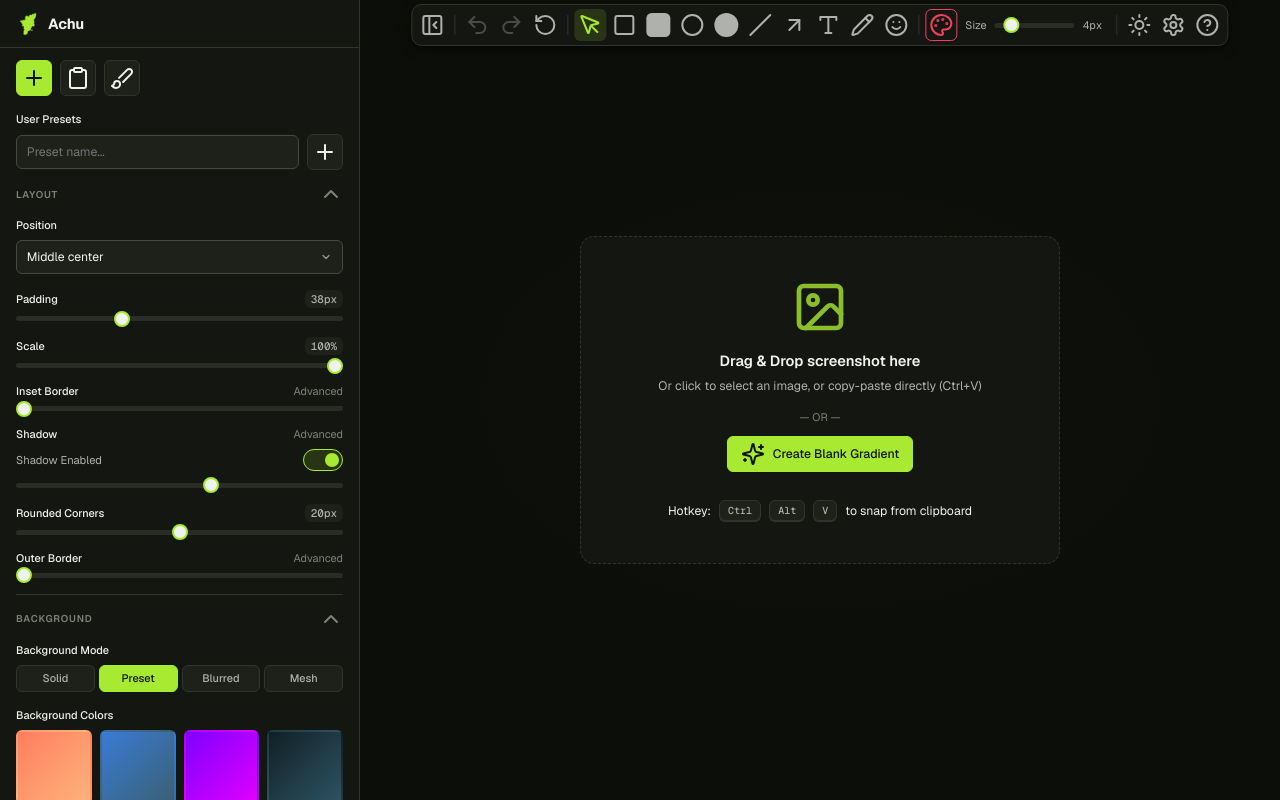
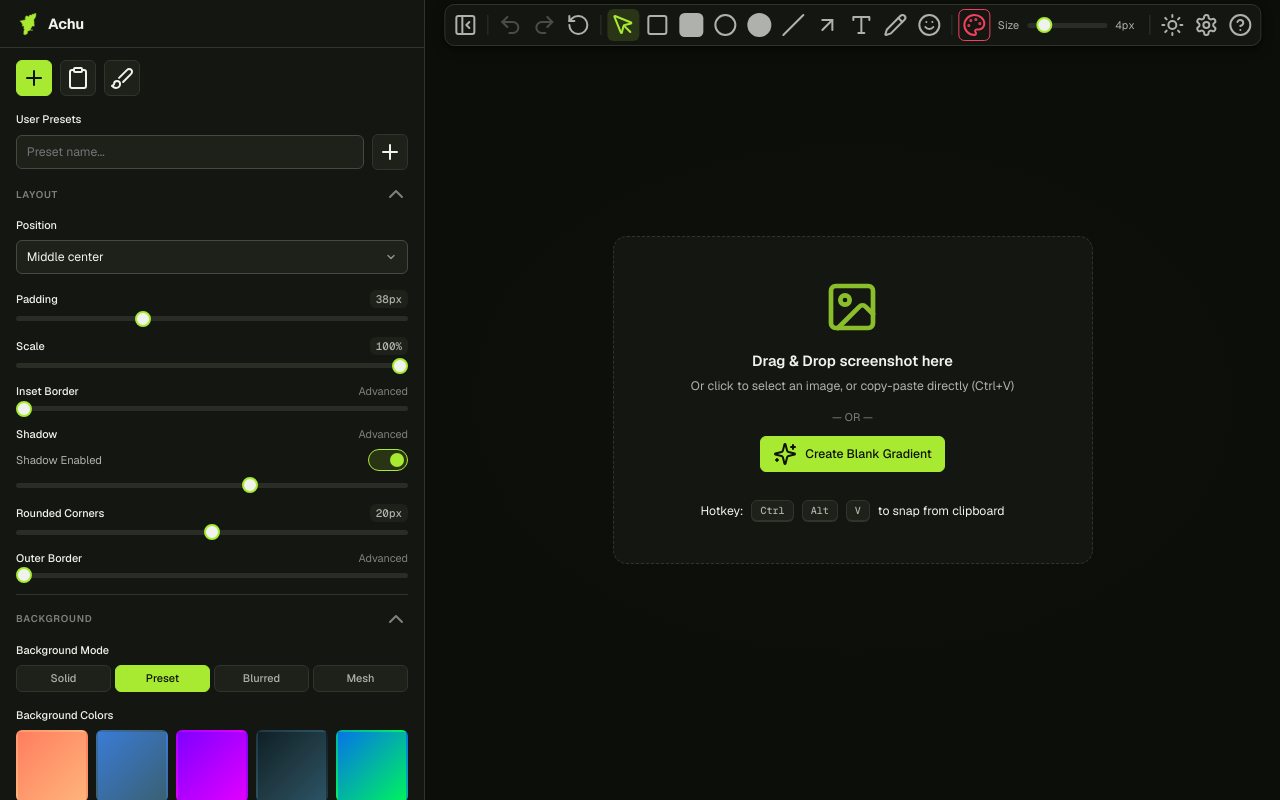
Before and after one commit to QAInsights/achu, a React (Vite) app: page / in a window 1280 px wide. Built offline with nearby package versions, Linux system fonts and the light colour scheme.

Commit message:
feat: implement resizable sidebar with preset management and core design tokens

```diff
--- a/src/renderer/components/Sidebar.tsx
+++ b/src/renderer/components/Sidebar.tsx
@@ -1,3 +1,4 @@
+import { useState, useRef, useCallback } from 'react';
 import { Plus, Trash2, Clipboard, Brush } from 'lucide-react';
 import { useAppContext } from '../AppContext';
 import logoUrl from '../../../assets/logo.svg';
@@ -5,6 +6,10 @@ import LayoutSettings from './LayoutSettings';
 import BackgroundSettings from './BackgroundSettings';
 import ExtraSettings from './ExtraSettings';
 import Tooltip from './Tooltip';
+
+const MIN_WIDTH = 425;
+const MAX_WIDTH = 560;
+const DEFAULT_WIDTH = 425;
 
 export default function Sidebar() {
   const {
@@ -19,15 +24,48 @@ export default function Sidebar() {
     resetStyles
   } = useAppContext();
 
+  const [sidebarWidth, setSidebarWidth] = useState(DEFAULT_WIDTH);
+  const isDragging = useRef(false);
+  const startX = useRef(0);
+  const startWidth = useRef(DEFAULT_WIDTH);
+
   const handleResetClick = () => {
     const confirmReset = window.confirm("Are you sure you want to reset all layout, background, and style settings to their beautiful defaults?");
-    if (confirmReset) {
-      resetStyles();
-    }
+    if (confirmReset) resetStyles();
   };
 
+  const onMouseDown = useCallback((e: React.MouseEvent) => {
+    e.preventDefault();
+    isDragging.current = true;
+    startX.current = e.clientX;
+    startWidth.current = sidebarWidth;
+
+    const onMouseMove = (ev: MouseEvent) => {
+      if (!isDragging.current) return;
+      const delta = ev.clientX - startX.current;
+      const next = Math.min(MAX_WIDTH, Math.max(MIN_WIDTH, startWidth.current + delta));
+      setSidebarWidth(next);
+    };
+
+    const onMouseUp = () => {
+      isDragging.current = false;
+      document.removeEventListener('mousemove', onMouseMove);
+      document.removeEventListener('mouseup', onMouseUp);
+      document.body.style.cursor = '';
+      document.body.style.userSelect = '';
+    };
+
+    document.body.style.cursor = 'col-resize';
+    document.body.style.userSelect = 'none';
+    document.addEventListener('mousemove', onMouseMove);
+    document.addEventListener('mouseup', onMouseUp);
+  }, [sidebarWidth]);
+
   return (
-    <div className={`sidebar ${sidebarVisible ? '' : 'collapsed'}`}>
+    <div
+      className={`sidebar ${sidebarVisible ? '' : 'collapsed'}`}
+      style={{ width: sidebarWidth, minWidth: sidebarWidth }}
+    >
       <div className="sidebar-header">
         <div className="sidebar-title">
           <img src={logoUrl} alt="Achu" className="sidebar-logo" />
@@ -113,6 +151,9 @@ export default function Sidebar() {
         <ExtraSettings />
 
       </div>
+
+      {/* Resize handle */}
+      <div className="sidebar-resize-handle" onMouseDown={onMouseDown} />
     </div>
   );
 }
--- a/src/renderer/index.css
+++ b/src/renderer/index.css
@@ -181,18 +181,34 @@ html, body {
   z-index: 10;
   opacity: 1;
   pointer-events: auto;
-  transition: width var(--dur-slow) var(--ease-out-quint),
-              min-width var(--dur-slow) var(--ease-out-quint),
-              opacity var(--dur) var(--ease-out-quint),
+  position: relative;
+  transition: opacity var(--dur) var(--ease-out-quint),
               border-color var(--dur) var(--ease-out-quint);
 }
 
 .sidebar.collapsed {
-  width: 0;
-  min-width: 0;
+  width: 0 !important;
+  min-width: 0 !important;
   opacity: 0;
   pointer-events: none;
   border-right-color: transparent;
+}
+
+.sidebar-resize-handle {
+  position: absolute;
+  top: 0;
+  right: -2px;
+  width: 4px;
+  height: 100%;
+  cursor: col-resize;
+  z-index: 20;
+  transition: background-color var(--dur-fast);
+}
+
+.sidebar-resize-handle:hover,
+.sidebar-resize-handle:active {
+  background-color: var(--accent);
+  opacity: 0.5;
 }
 
 .sidebar-header {
@@ -492,6 +508,7 @@ select:focus, input[type="text"]:focus, input[type="number"]:focus {
 .btn-group-item {
   flex: 1;
   min-width: 0;
+  max-width: 100%;
   padding: 0.4rem 0.5rem;
   background-color: var(--surface-2);
   border: 1px solid var(--border);
@@ -503,6 +520,9 @@ select:focus, input[type="text"]:focus, input[type="number"]:focus {
   cursor: pointer;
   transition: all var(--dur-fast) var(--ease-out-quint);
   font-family: var(--font-sans);
+  white-space: nowrap;
+  overflow: hidden;
+  text-overflow: ellipsis;
 }
 
 .btn-group-item:hover { background-color: var(--surface-3); color: var(--text-primary); }
@@ -516,7 +536,7 @@ select:focus, input[type="text"]:focus, input[type="number"]:focus {
 /* === PRESETS === */
 .preset-grid {
   display: grid;
-  grid-template-columns: repeat(4, 1fr);
+  grid-template-columns: repeat(auto-fill, minmax(72px, 1fr));
   gap: var(--space-2);
 }
 
@@ -1058,8 +1078,9 @@ input:checked + .slider-switch:before {
 .preset-trigger-content {
   flex: 1;
   overflow: hidden;
+  min-width: 0;
+  max-width: 100%;
   margin-right: 8px;
-  min-width: 0;
 }
 
 .preset-trigger-placeholder {
```
